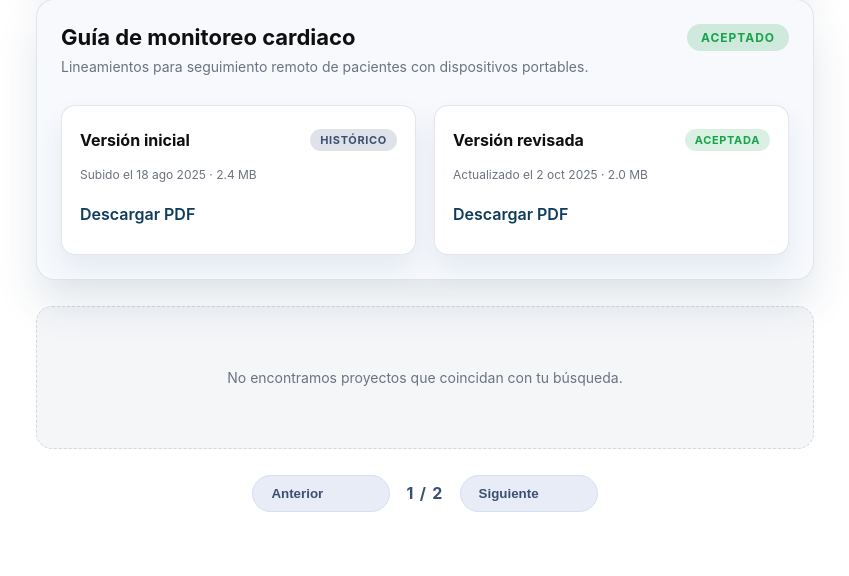
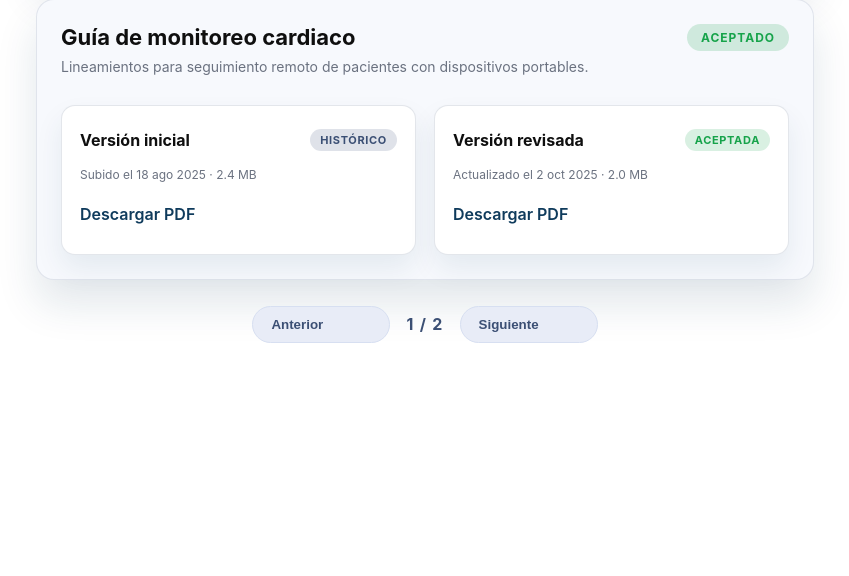
Before and after one commit to RamonVC4/PulsoTecOFICIAL, a PHP site: page /webpages/author.html in a window 1280 px wide. Shown: the part 1594-2170 px from the top of the page, without its empty margins (410-1259 px from the left). After the commit the page ends 1937 px from the top, so only its background shows below. Run offline with PHP 8.4, Linux system fonts and the light colour scheme.

Commit message:
estado general listo para backend. faltan cambios de diseño, pero en general las features están correctas

```diff
--- a/styles/styles_general.css
+++ b/styles/styles_general.css
@@ -18,6 +18,14 @@ body {
     margin: 0 auto;
     padding: 0 16px;
 }
+
+
+[hidden] {
+    display: none !important;
+}
+
+
+
 /* Top header strip */
 .header-top {
     background: #ffffff;
--- a/webpages/author.html
+++ b/webpages/author.html
@@ -7,7 +7,14 @@
     <link rel="stylesheet" href="../styles/styles_general.css">
     <link rel="stylesheet" href="../styles/styles_author.css">
 </head>
+
+
+
+
+
 <body>
+
+    <!-- TITULO Y NAV INICIAL -->
     <header class="site-header">
         <div class="header-top">
             <div class="container">
@@ -27,13 +34,20 @@
         </nav>
     </header>
 
+
+
     <main class="container author-main">
+
+        <!-- MIS PROYECTOS TITULO -->
         <section class="author-intro">
             <h2>Mis proyectos</h2>
             <p class="muted">Organiza tus entregas en proyectos. Cada proyecto resguarda la versión original del documento y la versión revisada después de recibir comentarios.</p>
         </section>
 
+
         <section class="author-grid">
+
+            <!-- INICIAR NUEVO PROYECTO -->
             <article class="card new-project-card" aria-labelledby="new-project-title">
                 <header class="card-head">
                     <h2 id="new-project-title">Iniciar nuevo proyecto</h2>
@@ -86,6 +100,7 @@
                 </form>
             </article>
 
+            <!-- LISTADO DE PROYECTOS DEL AUTOR -->
             <div class="project-board" aria-live="polite">
                 <div class="project-board-tools">
                     <label class="sr-only" for="project-search">Buscar proyectos:</label>
@@ -324,6 +339,14 @@
         </section>
     </main>
 
+
+
+
+
+
+
+
+
     <script>
     (function () {
         const dropzones = document.querySelectorAll('[data-dropzone]');
@@ -401,11 +424,12 @@
             const end = start + pageSize;
             const visibleSet = new Set(filteredCards.slice(start, end));
 
+
             allCards.forEach(card => {
                 card.hidden = !visibleSet.has(card);
             });
 
-            emptyState.hidden = total > 0;
+            emptyState.hidden = (total > 0 || !searchInput.value.trim());
             pagination.hidden = total <= pageSize;
             pageIndicator.textContent = total ? currentPage + ' / ' + totalPages : '0 / 0';
             prevBtn.disabled = currentPage <= 1;
```
